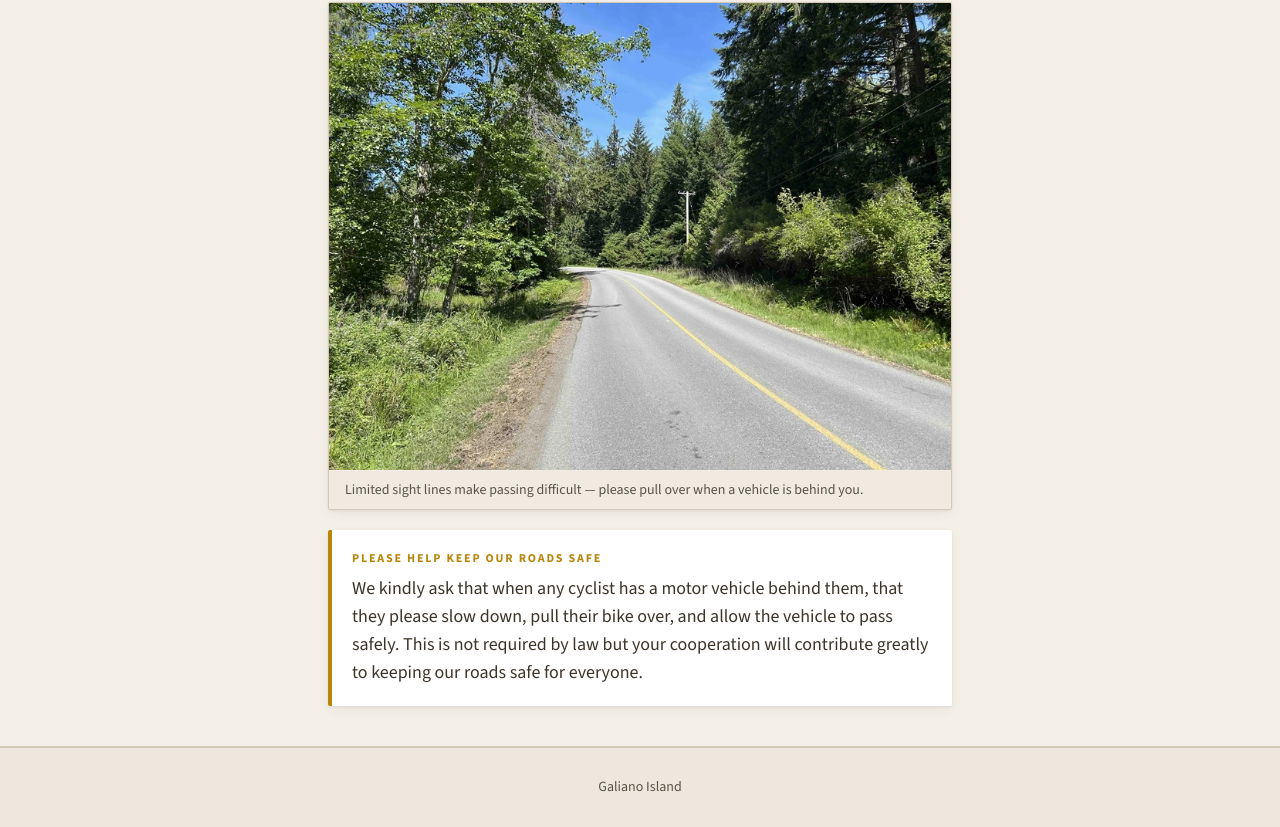
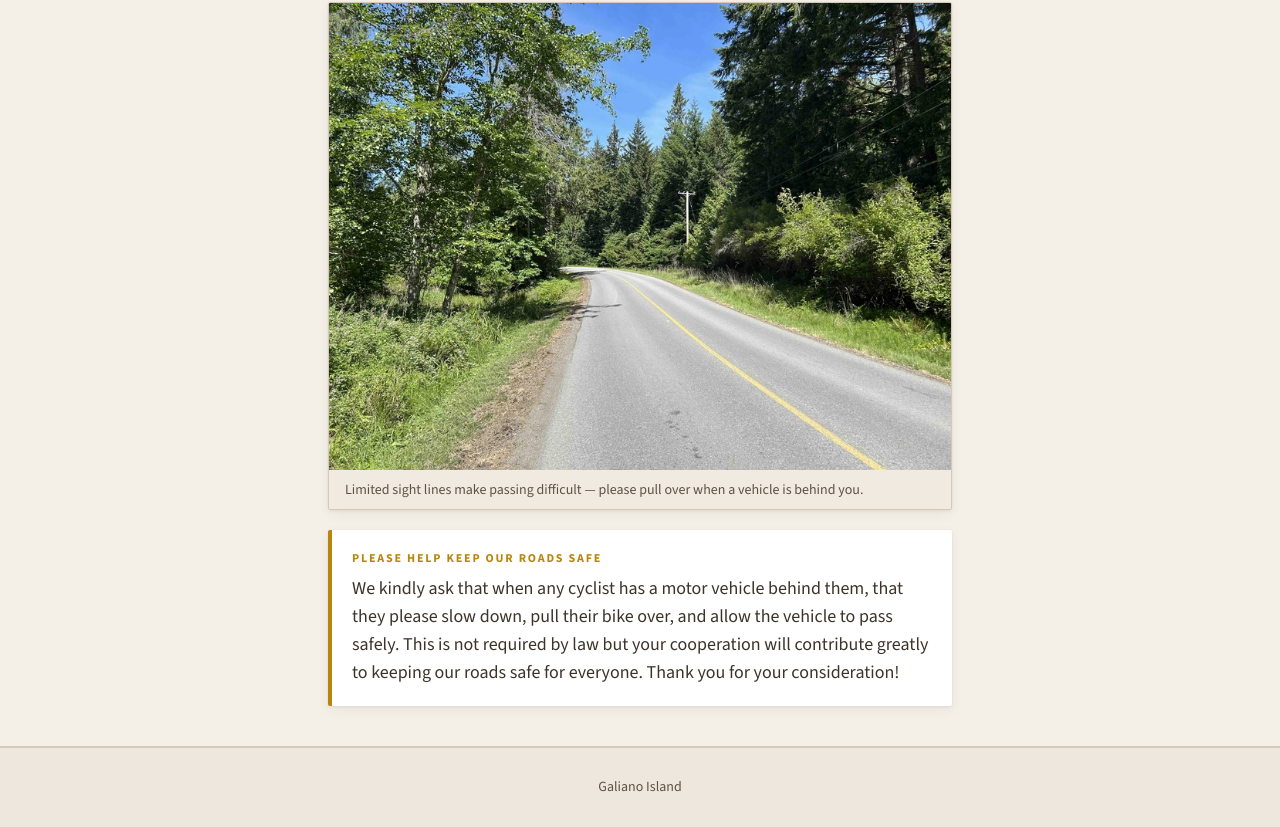
Before and after one commit to EricMorrisonDev/Galiano_Cycling_Safety, a website: page index.html in a window 1280 px wide. Shown: the part 1516-2343 px from the top of the page. Drawn offline with nearby package versions, Linux system fonts and the light colour scheme.

Commit message:
added a little thank you at the end

```diff
--- a/index.html
+++ b/index.html
@@ -109,7 +109,7 @@
             We kindly ask that when any cyclist has a motor vehicle
             behind them, that they please slow down, pull their bike over, and allow the vehicle
             to pass safely. This is not required by law but your cooperation will contribute greatly to keeping our
-            roads safe for everyone.
+            roads safe for everyone. Thank you for your consideration!
           </p>
         </aside>
       </article>
```
